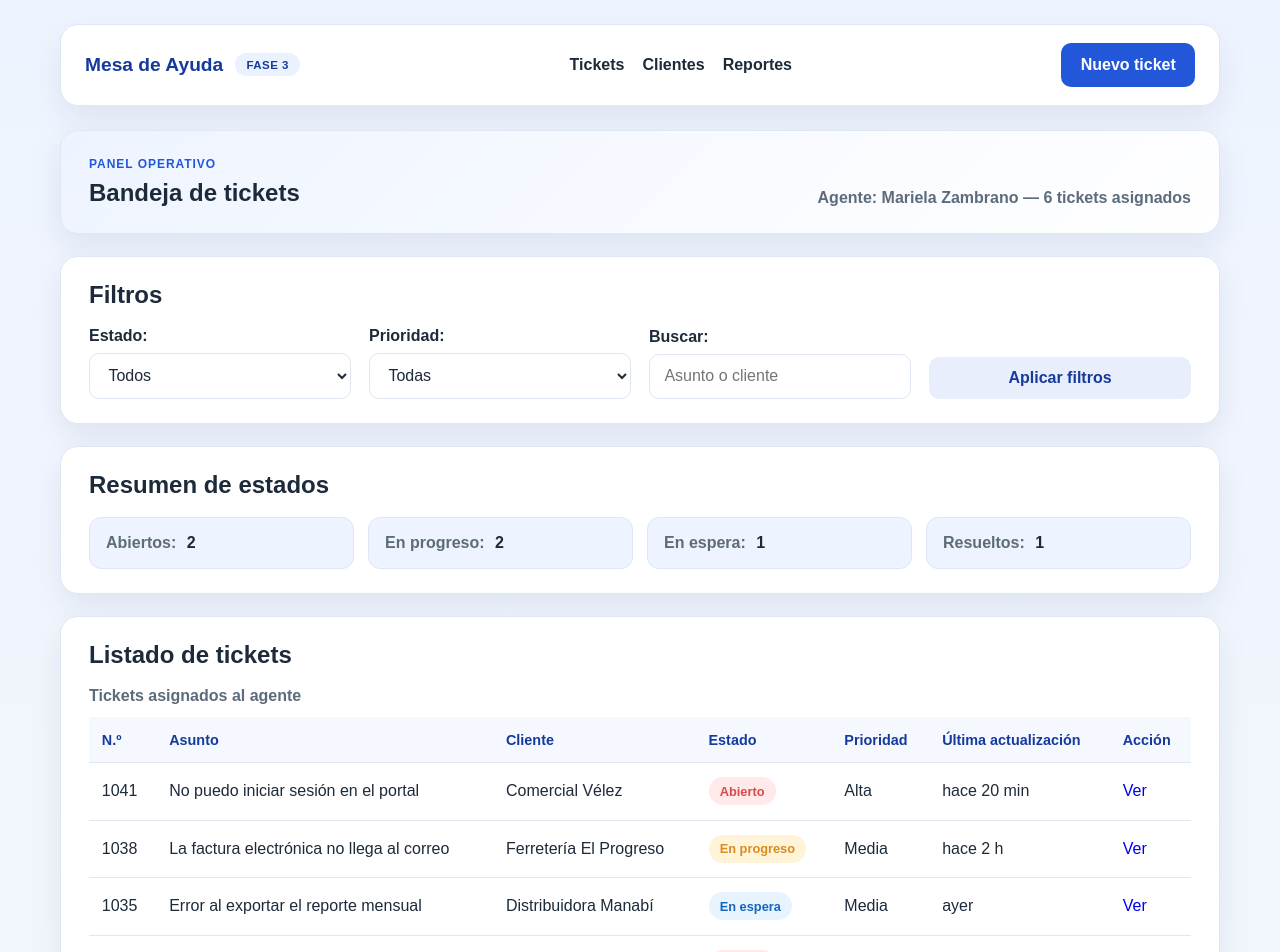
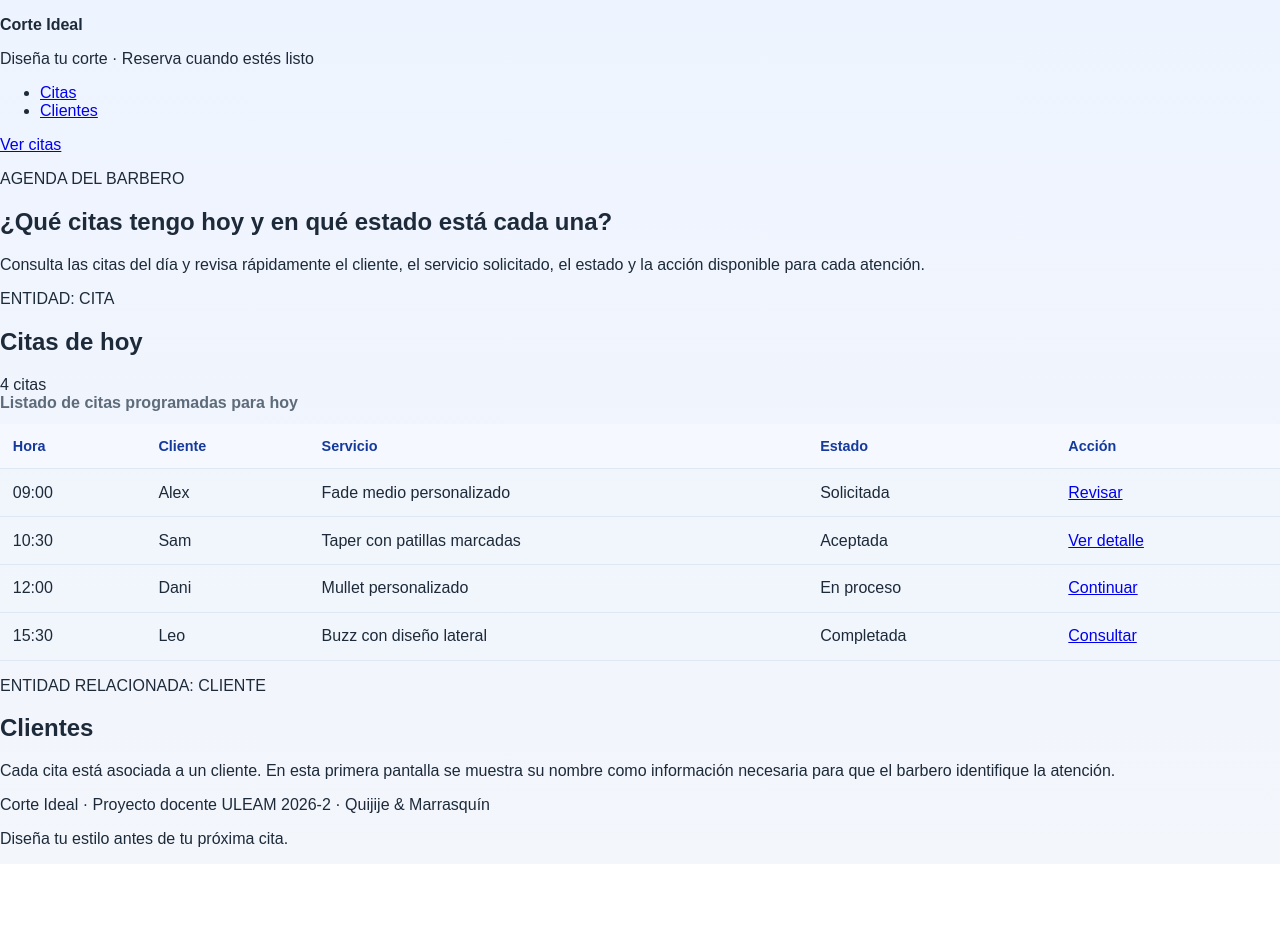
Before and after one commit to uleam-web-2026-2/webIB-Quijije-Marrasquin, a Svelte app: page / in a window 1280 px wide. Shown: the top 952 px of the page. After the commit the page ends 864 px from the top, so only its background shows below. Built offline with nearby package versions, Linux system fonts and the light colour scheme.

Commit message:
feat: definir primera pantalla y dominio
Se implementa el listado inicial de citas y se documentan las entidades, estados y roles del sistema.

IA utilizada: ChatGPT
Propósito: apoyar la adaptación de la pantalla y la documentación a los requisitos del taller.

```diff
--- a/src/App.svelte
+++ b/src/App.svelte
@@ -1,165 +1,97 @@
-<div class="app-shell">
-  <header class="topbar">
-    <div class="brand-block">
-      <p class="brand-name"><strong>Mesa de Ayuda</strong></p>
-      <span class="phase-badge">Fase 3</span>
+<div class="lamina">
+  <header class="cabecera">
+    <div class="marca">
+      <p class="marca-nombre"><strong>Corte Ideal</strong></p>
+      <p class="marca-local">Diseña tu corte · Reserva cuando estés listo</p>
     </div>
 
-    <nav aria-label="Navegación principal" class="main-nav">
+    <nav class="menu" aria-label="Navegación principal">
       <ul>
-        <li><a href="#tickets">Tickets</a></li>
+        <li><a href="#citas" aria-current="page">Citas</a></li>
         <li><a href="#clientes">Clientes</a></li>
-        <li><a href="#reportes">Reportes</a></li>
       </ul>
     </nav>
 
-    <a href="#nuevo-ticket" class="primary-action">Nuevo ticket</a>
+    <a class="accion-principal" href="#citas">Ver citas</a>
   </header>
 
-  <main id="contenido-principal" class="main-content">
-    <section aria-labelledby="titulo-vista" class="hero-panel">
-      <div>
-        <p class="eyebrow">Panel operativo</p>
-        <h1 id="titulo-vista">Bandeja de tickets</h1>
-      </div>
-      <p class="agent-meta">Agente: Mariela Zambrano — 6 tickets asignados</p>
+  <main class="contenido">
+    <section class="portada" aria-labelledby="titulo-principal">
+      <p class="etiqueta">AGENDA DEL BARBERO</p>
+      <h1 id="titulo-principal">¿Qué citas tengo hoy y en qué estado está cada una?</h1>
+      <p class="portada-texto">
+        Consulta las citas del día y revisa rápidamente el cliente, el servicio
+        solicitado, el estado y la acción disponible para cada atención.
+      </p>
     </section>
 
-    <section aria-labelledby="titulo-filtros" class="panel">
-      <h2 id="titulo-filtros">Filtros</h2>
-      <form action="#" method="GET" class="filters-form">
-        <div class="field-group">
-          <label for="filtro-estado">Estado:</label>
-          <select id="filtro-estado" name="estado">
-            <option value="todos">Todos</option>
-            <option value="abierto">Abierto</option>
-            <option value="en-progreso">En progreso</option>
-            <option value="en-espera">En espera</option>
-            <option value="resuelto">Resuelto</option>
-            <option value="cerrado">Cerrado</option>
-          </select>
+    <section id="citas" class="tarjeta" aria-labelledby="titulo-citas">
+      <div class="cabecera-seccion">
+        <div>
+          <p class="etiqueta">ENTIDAD: CITA</p>
+          <h2 id="titulo-citas">Citas de hoy</h2>
         </div>
+        <span class="estado-diseño">4 citas</span>
+      </div>
 
-        <div class="field-group">
-          <label for="filtro-prioridad">Prioridad:</label>
-          <select id="filtro-prioridad" name="prioridad">
-            <option value="todas">Todas</option>
-            <option value="alta">Alta</option>
-            <option value="media">Media</option>
-            <option value="baja">Baja</option>
-          </select>
-        </div>
-
-        <div class="field-group search-field">
-          <label for="filtro-buscar">Buscar:</label>
-          <input type="text" id="filtro-buscar" name="buscar" placeholder="Asunto o cliente" />
-        </div>
-
-        <button type="submit" class="secondary-action">Aplicar filtros</button>
-      </form>
-    </section>
-
-    <section aria-labelledby="titulo-resumen" class="panel">
-      <h2 id="titulo-resumen">Resumen de estados</h2>
-      <dl class="state-summary">
-        <div>
-          <dt>Abiertos:</dt>
-          <dd>2</dd>
-        </div>
-        <div>
-          <dt>En progreso:</dt>
-          <dd>2</dd>
-        </div>
-        <div>
-          <dt>En espera:</dt>
-          <dd>1</dd>
-        </div>
-        <div>
-          <dt>Resueltos:</dt>
-          <dd>1</dd>
-        </div>
-      </dl>
-    </section>
-
-    <section aria-labelledby="titulo-listado" class="panel table-panel">
-      <h2 id="titulo-listado">Listado de tickets</h2>
-      <div class="table-wrapper">
+      <div class="tabla-scroll">
         <table>
-          <caption>Tickets asignados al agente</caption>
+          <caption>Listado de citas programadas para hoy</caption>
           <thead>
             <tr>
-              <th scope="col">N.º</th>
-              <th scope="col">Asunto</th>
+              <th scope="col">Hora</th>
               <th scope="col">Cliente</th>
+              <th scope="col">Servicio</th>
               <th scope="col">Estado</th>
-              <th scope="col">Prioridad</th>
-              <th scope="col">Última actualización</th>
               <th scope="col">Acción</th>
             </tr>
           </thead>
           <tbody>
             <tr>
-              <td>1041</td>
-              <td>No puedo iniciar sesión en el portal</td>
-              <td>Comercial Vélez</td>
-              <td><span class="status open">Abierto</span></td>
-              <td>Alta</td>
-              <td>hace 20 min</td>
-              <td><a href="#ticket-1041">Ver</a></td>
+              <td data-label="Hora">09:00</td>
+              <td data-label="Cliente">Alex</td>
+              <td data-label="Servicio">Fade medio personalizado</td>
+              <td data-label="Estado"><span class="estado estado-solicitada">Solicitada</span></td>
+              <td data-label="Acción"><a href="#citas">Revisar</a></td>
             </tr>
             <tr>
-              <td>1038</td>
-              <td>La factura electrónica no llega al correo</td>
-              <td>Ferretería El Progreso</td>
-              <td><span class="status progress">En progreso</span></td>
-              <td>Media</td>
-              <td>hace 2 h</td>
-              <td><a href="#ticket-1038">Ver</a></td>
+              <td data-label="Hora">10:30</td>
+              <td data-label="Cliente">Sam</td>
+              <td data-label="Servicio">Taper con patillas marcadas</td>
+              <td data-label="Estado"><span class="estado estado-aceptada">Aceptada</span></td>
+              <td data-label="Acción"><a href="#citas">Ver detalle</a></td>
             </tr>
             <tr>
-              <td>1035</td>
-              <td>Error al exportar el reporte mensual</td>
-              <td>Distribuidora Manabí</td>
-              <td><span class="status waiting">En espera</span></td>
-              <td>Media</td>
-              <td>ayer</td>
-              <td><a href="#ticket-1035">Ver</a></td>
+              <td data-label="Hora">12:00</td>
+              <td data-label="Cliente">Dani</td>
+              <td data-label="Servicio">Mullet personalizado</td>
+              <td data-label="Estado"><span class="estado estado-proceso">En proceso</span></td>
+              <td data-label="Acción"><a href="#citas">Continuar</a></td>
             </tr>
             <tr>
-              <td>1031</td>
-              <td>Solicitud de un usuario adicional</td>
-              <td>Clínica San Rafael</td>
-              <td><span class="status open">Abierto</span></td>
-              <td>Baja</td>
-              <td>ayer</td>
-              <td><a href="#ticket-1031">Ver</a></td>
-            </tr>
-            <tr>
-              <td>1027</td>
-              <td>Lentitud al cargar el inventario</td>
-              <td>Comercial Vélez</td>
-              <td><span class="status progress">En progreso</span></td>
-              <td>Alta</td>
-              <td>hace 3 días</td>
-              <td><a href="#ticket-1027">Ver</a></td>
-            </tr>
-            <tr>
-              <td>1019</td>
-              <td>Cambio de RUC en la cuenta</td>
-              <td>Panadería Doña Luz</td>
-              <td><span class="status resolved">Resuelto</span></td>
-              <td>Baja</td>
-              <td>hace 5 días</td>
-              <td><a href="#ticket-1019">Ver</a></td>
+              <td data-label="Hora">15:30</td>
+              <td data-label="Cliente">Leo</td>
+              <td data-label="Servicio">Buzz con diseño lateral</td>
+              <td data-label="Estado"><span class="estado estado-completada">Completada</span></td>
+              <td data-label="Acción"><a href="#citas">Consultar</a></td>
             </tr>
           </tbody>
         </table>
       </div>
     </section>
+
+    <section id="clientes" class="tarjeta" aria-labelledby="titulo-clientes">
+      <p class="etiqueta">ENTIDAD RELACIONADA: CLIENTE</p>
+      <h2 id="titulo-clientes">Clientes</h2>
+      <p>
+        Cada cita está asociada a un cliente. En esta primera pantalla se muestra
+        su nombre como información necesaria para que el barbero identifique la atención.
+      </p>
+    </section>
   </main>
 
-  <footer class="page-footer">
-    <p>Mesa de Ayuda — Proyecto docente 2026-2</p>
-    <p>Última sincronización: <time datetime="2026-09-11T09:40">hoy, 09:40</time></p>
+  <footer class="pie">
+    <p>Corte Ideal · Proyecto docente ULEAM 2026-2 · Quijije &amp; Marrasquín</p>
+    <p>Diseña tu estilo antes de tu próxima cita.</p>
   </footer>
 </div>
```
Also changed, not shown: 1 other file (tests, documents, lock files or other folders).
